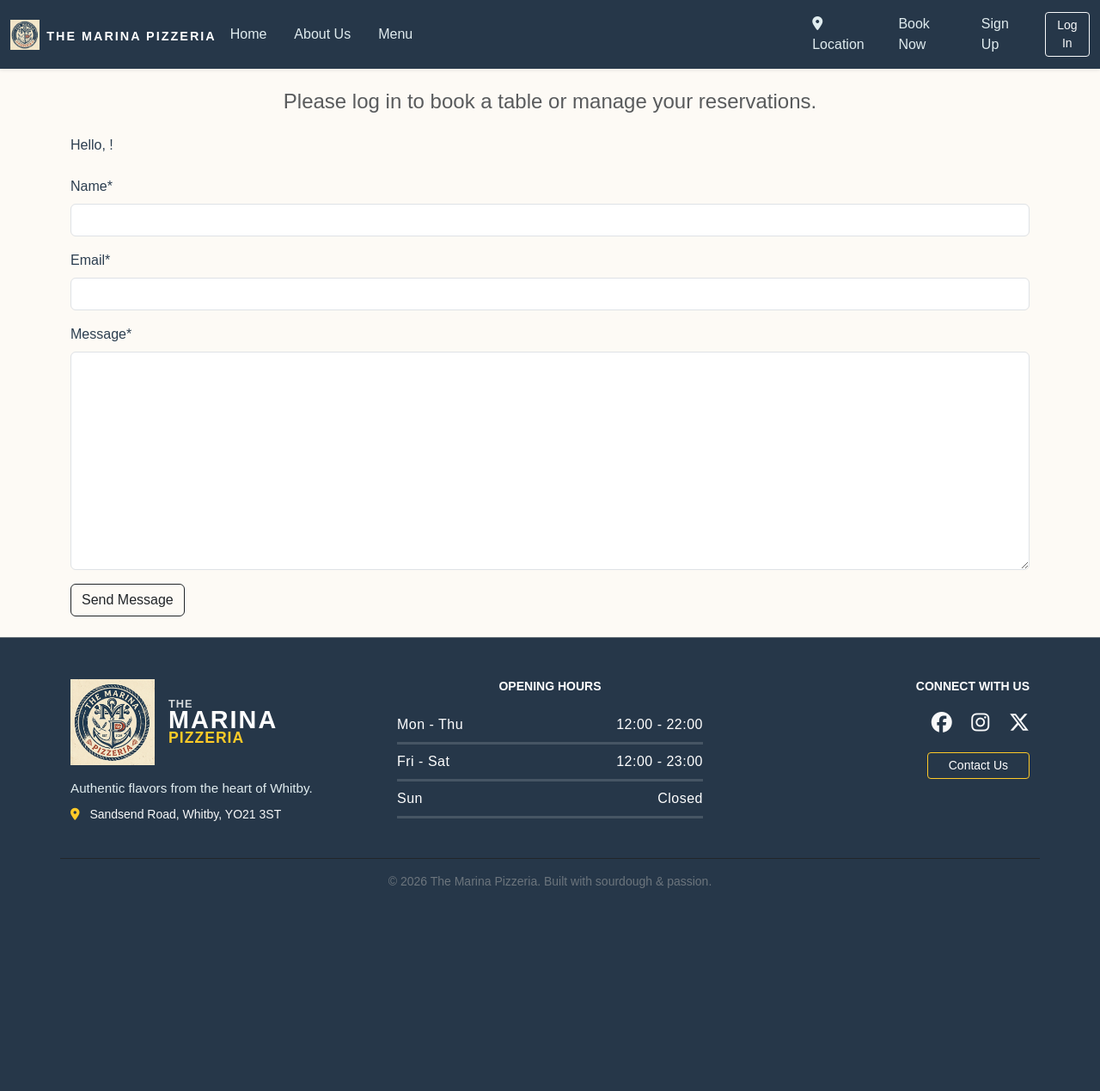
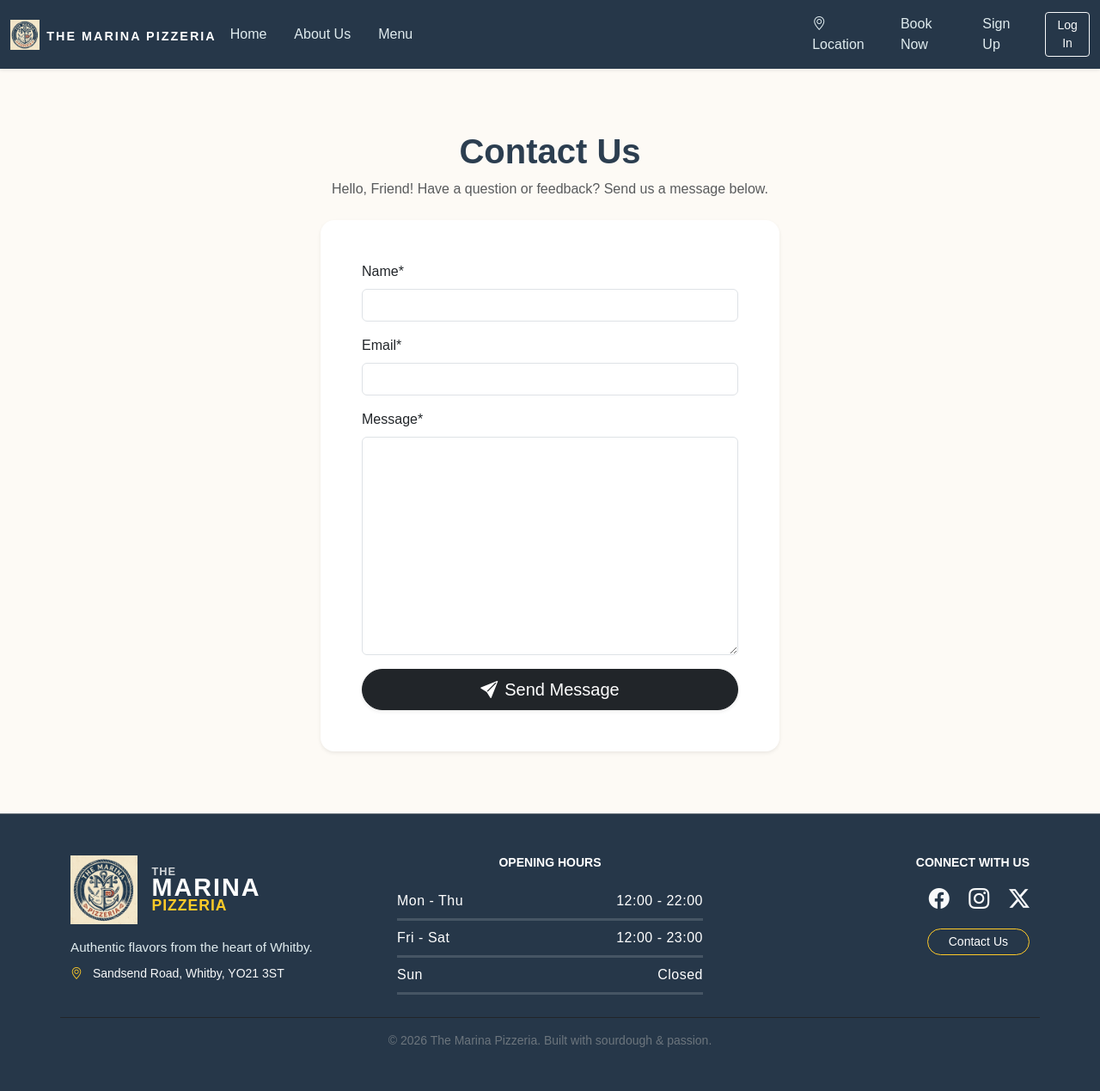
Before and after one commit to Analisa1984/the-marina-pizzeria, a Django app: page /contact/ in a window 1280 px wide. Shown: the whole page at 86% size. Before the commit the page ends 1033 px from the top, so only its background shows below. Run offline with Django 4.2, Linux system fonts and the light colour scheme; some libraries are stand-ins or nearby versions.

Commit message:
Remove the modal below for for success message and put it in the base.html file.

```diff
--- a/bookings/templates/bookings/contact.html
+++ b/bookings/templates/bookings/contact.html
@@ -1,24 +1,41 @@
 {% extends "base.html" %}
 {% load static %}
 {% load crispy_forms_tags %}
+
 {% block start %}
+<section class="container py-5">
+    <div class="row justify-content-center">
+        <div class="col-md-8 col-lg-6">
 
-<div>
-  <p> Hello, {{ user.username }}!</p>
+            <!-- Header Section -->
+            <div class="text-center mb-4">
+                <h1 class="display-6 fw-bold">Contact Us</h1>
+                <p class="text-muted">
+                    Hello, {{ user.username|default:"Friend" }}! Have a question or feedback?
+                    Send us a message below.
+                </p>
             </div>
 
-<div>
-    <form method="post" class="mt-4">
+            <!-- Form Card -->
+            <div class="card shadow-sm border-0 rounded-4">
+                <div class="card-body p-4 p-md-5">
+                    <form method="post" novalidate>
                         {% csrf_token %}
+
+                        <div class="mb-3">
                             {{ form|crispy }}
-    <button type="submit" class="btn btn-outline-dark">Send Message</button>
+                        </div>
+
+                        <div class="d-grid">
+                            <button type="submit" class="btn btn-dark btn-lg rounded-pill shadow-sm">
+                                <i class="bi bi-send-fill me-2"></i>Send Message
+                            </button>
+                        </div>
                     </form>
                 </div>
-{% if success %}
-  <div class="alert alert-success mt-3">
-    <strong>Hello, {% if request.user.is_authenticated %}{{ request.user.username }}{% else %}Friend{% endif %}!</strong>
-    <p>Your message has been sent to The Marina Pizzeria team. We
-    will get in touch soon! </p>
             </div>
-{% endif %}
+
+        </div>
+    </div>
+</section>
 {% endblock start %}
--- a/templates/base.html
+++ b/templates/base.html
@@ -1,6 +1,5 @@
 {% load static %}
 {% load crispy_forms_tags %}
-
 
 <!DOCTYPE html>
 <html lang="en">
@@ -8,14 +7,14 @@
 <head>
   <meta charset="utf-8">
   <meta name="viewport" content="width=device-width, initial-scale=1">
-  <meta name="description" content="The Marina Pizzeria - Authentic Italian cuisine in Sorrento. Wood-fired pizza, pasta, and seafood specialties.">
-  <meta name="keywords" content="Pizza restaurant, Sorrento, Italy, Italian cuisine, Wood-fired oven, Pizzeria">
+  <meta name="description" content="The Marina Pizzeria - Authentic Italian cuisine in Whitby. Wood-fired pizza, pasta, and seafood specialties.">
+  <meta name="keywords" content="Pizza restaurant, Whitby, Italy, Italian cuisine, Wood-fired oven, Pizzeria">
 
   <title>{{ title|default:"The Marina Pizzeria" }}</title>
 
+  <!-- External Styles -->
   <link href="https://cdn.jsdelivr.net/npm/bootstrap@5.3.3/dist/css/bootstrap.min.css" rel="stylesheet" integrity="sha384-QWTKZyjpPEjISv5WaRU9OFeRpok6YctnYmDr5pNlyT2bRjXh0JMhjY6hW+ALEwIH" crossorigin="anonymous">
   <link rel="stylesheet" href="https://cdn.jsdelivr.net/npm/bootstrap-icons@1.11.3/font/bootstrap-icons.min.css">
-
   <link rel="stylesheet" type="text/css" href="{% static 'css/styles.css' %}" />
 </head>
 
@@ -34,24 +33,20 @@
           <span class="brand-text-custom" style="font-size: 0.9rem; white-space: nowrap;">The Marina Pizzeria</span>
         </a>
 
+        <!-- Mobile Icons -->
         <div class="d-flex d-lg-none">
           <a class="nav-link px-2 text-white" href="https://www.google.com/maps/dir//The+Pizzeria+at+The+Beach+House,+Lythe+Bank,+Sandsend,+Whitby+YO21+3ST" target="_blank">
-        <i class="fas fa-map-marker-alt"></i>
+            <i class="bi bi-geo-alt"></i>
           </a>
           {% if user.is_authenticated %}
-        <a class="nav-link px-2 text-white" href="{% url 'logout' %}">
-          <i class="fas fa-sign-out-alt"></i>
-        </a>
+            <a class="nav-link px-2 text-white" href="{% url 'logout' %}"><i class="bi bi-box-arrow-right"></i></a>
           {% else %}
-        <a class="nav-link px-2 text-white" href="{% url 'login' %}">
-          <i class="fas fa-user"></i>
-        </a>
+            <a class="nav-link px-2 text-white" href="{% url 'login' %}"><i class="bi bi-person"></i></a>
           {% endif %}
         </div>
 
         <div class="collapse navbar-collapse" id="navbarNav">
           <div class="row w-100 align-items-center g-0">
-
             <div class="col-lg-4 d-flex justify-content-start">
               <ul class="navbar-nav">
                 <li class="nav-item"><a class="nav-link px-3" href="{% url 'index' %}">Home</a></li>
@@ -66,7 +61,7 @@
               <ul class="navbar-nav align-items-center">
                 <li class="nav-item d-none d-lg-block">
                   <a class="nav-link px-3" href="https://www.google.com/maps/dir//The+Pizzeria+at+The+Beach+House,+Lythe+Bank,+Sandsend,+Whitby+YO21+3ST" target="_blank">
-                <i class="fas fa-map-marker-alt"></i> Location
+                    <i class="bi bi-geo-alt"></i> Location
                   </a>
                 </li>
                 <li class="nav-item">
@@ -74,6 +69,12 @@
                 </li>
                 {% if user.is_authenticated %}
                   <li class="nav-item"><a class="nav-link px-3" href="{% url 'my_bookings' %}">My Bookings</a></li>
+
+                  <!-- STAFF PANEL ACCESS -->
+                  {% if user.is_staff %}
+                    <li class="nav-item"><a class="nav-link px-3 text-warning fw-bold" href="{% url 'staff_dashboard' %}">Staff Panel</a></li>
+                  {% endif %}
+
                   <li class="nav-item ms-lg-2 d-none d-lg-block">
                     <a class="btn btn-outline-light btn-sm" href="{% url 'logout' %}">Log Out</a>
                   </li>
@@ -85,30 +86,41 @@
                 {% endif %}
               </ul>
             </div>
-
           </div>
         </div>
       </div>
     </nav>
   </header>
 
-  <main class="flex-grow-1 container py-4">
+  <!-- MAIN GLOBAL MESSAGE SYSTEM (Resolves buried messages) -->
   {% if messages %}
+    <div class="container mt-4">
       {% for message in messages %}
-        <div class="alert alert-{{ message.tags }} alert-dismissible fade show" role="alert">
-          {{ message }}
+        <div class="alert alert-{{ message.tags }} alert-dismissible fade show shadow-sm border-0 rounded-4" role="alert">
+          <div class="d-flex align-items-center">
+            <i class="bi {% if message.tags == 'success' %}bi-check-circle-fill{% else %}bi-exclamation-triangle-fill{% endif %} fs-4 me-3"></i>
+            <div>
+              <strong class="d-block">Hello, {% if user.is_authenticated %}{{ user.username }}{% else %}Friend{% endif %}!</strong>
+              <span>{{ message }}</span>
+            </div>
+          </div>
           <button type="button" class="btn-close" data-bs-dismiss="alert" aria-label="Close"></button>
         </div>
       {% endfor %}
+    </div>
   {% endif %}
 
-    <div class="welcome-text mb-4 text-center">
+  <main class="flex-grow-1 container py-4">
+    <!-- Welcome Header: Only shows on the Home Page -->
+    {% if request.path == '/' %}
+    <div class="welcome-text mb-5 text-center">
       {% if user.is_authenticated %}
-      <h1 class="h3">Welcome back, {{ user.username }}!</h1>
+        <h1 class="display-6 fw-bold">Welcome back, {{ user.username }}!</h1>
       {% else %}
-      <h1 class="h4 text-muted">Please log in to book a table or manage your reservations.</h1>
+        <h1 class="h4 text-muted fw-light">Please log in to book a table or manage your reservations.</h1>
       {% endif %}
     </div>
+    {% endif %}
 
     {% block start %}
     {% endblock start %}
@@ -118,29 +130,28 @@
     <div class="container">
       <div class="row g-4 text-center text-md-start">
 
+        <!-- Brand Section -->
         <div class="col-md-4">
-  <a href="{% url 'index' %}" class="d-flex align-items-center text-decoration-none mb-3" aria-label="Go to Home Page">
-    <img src="{% static 'images/marina-pizzeria-logo.png' %}" alt="Logo" height="100" class="me-3">
-
+          <a href="{% url 'index' %}" class="d-flex align-items-center text-decoration-none mb-3">
+            <img src="{% static 'images/marina-pizzeria-logo.png' %}" alt="Logo" height="80" class="me-3">
             <div class="footer-brand-stack">
               <span class="text-white small-word">THE</span>
               <span class="text-white main-word">MARINA</span>
               <span class="text-white sub-word">PIZZERIA</span>
             </div>
           </a>
-
           <p class="small text-muted-custom mb-2">Authentic flavors from the heart of Whitby.</p>
-
           <p class="small">
-    <a href="https://www.google.com/maps/dir//The+Pizzeria+at+The+Beach+House,+Lythe+Bank,+Sandsend,+Whitby+YO21+3ST" target="_blank" class="text-light text-decoration-none footer-location-link">
-      <i class="fas fa-map-marker-alt me-2 text-warning"></i> Sandsend Road, Whitby, YO21 3ST
+            <a href="https://www.google.com/maps/dir//The+Pizzeria+at+The+Beach+House,+Lythe+Bank,+Sandsend,+Whitby+YO21+3ST" target="_blank" class="text-light text-decoration-none">
+              <i class="bi bi-geo-alt me-2 text-warning"></i> Sandsend Road, Whitby, YO21 3ST
             </a>
           </p>
         </div>
+
+        <!-- Hours Section -->
         <div class="col-md-4">
           <h5 class="text-uppercase mb-3 small fw-bold text-center">Opening Hours</h5>
           <table class="table table-sm table-borderless text-light mb-0" style="font-size: 0.9rem;">
-            <caption class="visually-hidden">Weekly Opening Hours</caption>
             <tbody>
               <tr><td>Mon - Thu</td><td class="text-end">12:00 - 22:00</td></tr>
               <tr><td>Fri - Sat</td><td class="text-end">12:00 - 23:00</td></tr>
@@ -149,29 +160,27 @@
           </table>
         </div>
 
+        <!-- Social/Contact Section -->
         <div class="col-md-4 text-center text-md-end">
           <h5 class="text-uppercase mb-3 small fw-bold">Connect With Us</h5>
           <div class="fs-4 mb-3">
-            <a href="https://facebook.com" class="text-light me-3" target="_blank" aria-label="Facebook"><i class="fa-brands fa-facebook"></i></a>
-            <a href="https://instagram.com" class="text-light me-3" target="_blank" aria-label="Instagram"><i class="fa-brands fa-instagram"></i></a>
-            <a href="https://twitter.com" class="text-light" target="_blank" aria-label="Twitter"><i class="fa-brands fa-x-twitter"></i></a>
+            <a href="#" class="text-light me-3"><i class="bi bi-facebook"></i></a>
+            <a href="#" class="text-light me-3"><i class="bi bi-instagram"></i></a>
+            <a href="#" class="text-light"><i class="bi bi-twitter-x"></i></a>
           </div>
-          <a href="mailto:ciao@themarinapizzeria.com" class="btn btn-sm btn-outline-light px-4">Contact Us</a>
+          <a href="mailto:ciao@themarinapizzeria.com" class="btn btn-sm btn-outline-light px-4 rounded-pill">Contact Us</a>
+        </div>
       </div>
 
-      </div>
-
-      <div class="row mt-4 pt-3 border-top border-dark">
-        <div class="col text-center">
+      <div class="row mt-4 pt-3 border-top border-dark text-center">
+        <div class="col">
           <p class="small mb-0 text-secondary">&copy; 2026 The Marina Pizzeria. Built with sourdough & passion.</p>
         </div>
       </div>
     </div>
   </footer>
 
+  <!-- Scripts -->
   <script src="https://cdn.jsdelivr.net/npm/bootstrap@5.3.3/dist/js/bootstrap.bundle.min.js" integrity="sha384-YvpcrYf0tY3lHB60NNkmXc5s9fDVZLESaAA55NDzOxhy9GkcIdslK1eN7N6jIeHz" crossorigin="anonymous"></script>
-
-  <script src="https://kit.fontawesome.com/8da35863e9.js" crossorigin="anonymous"></script>
-
 </body>
 </html>
```
Lines whose indentation alone changed are shown as unchanged.
